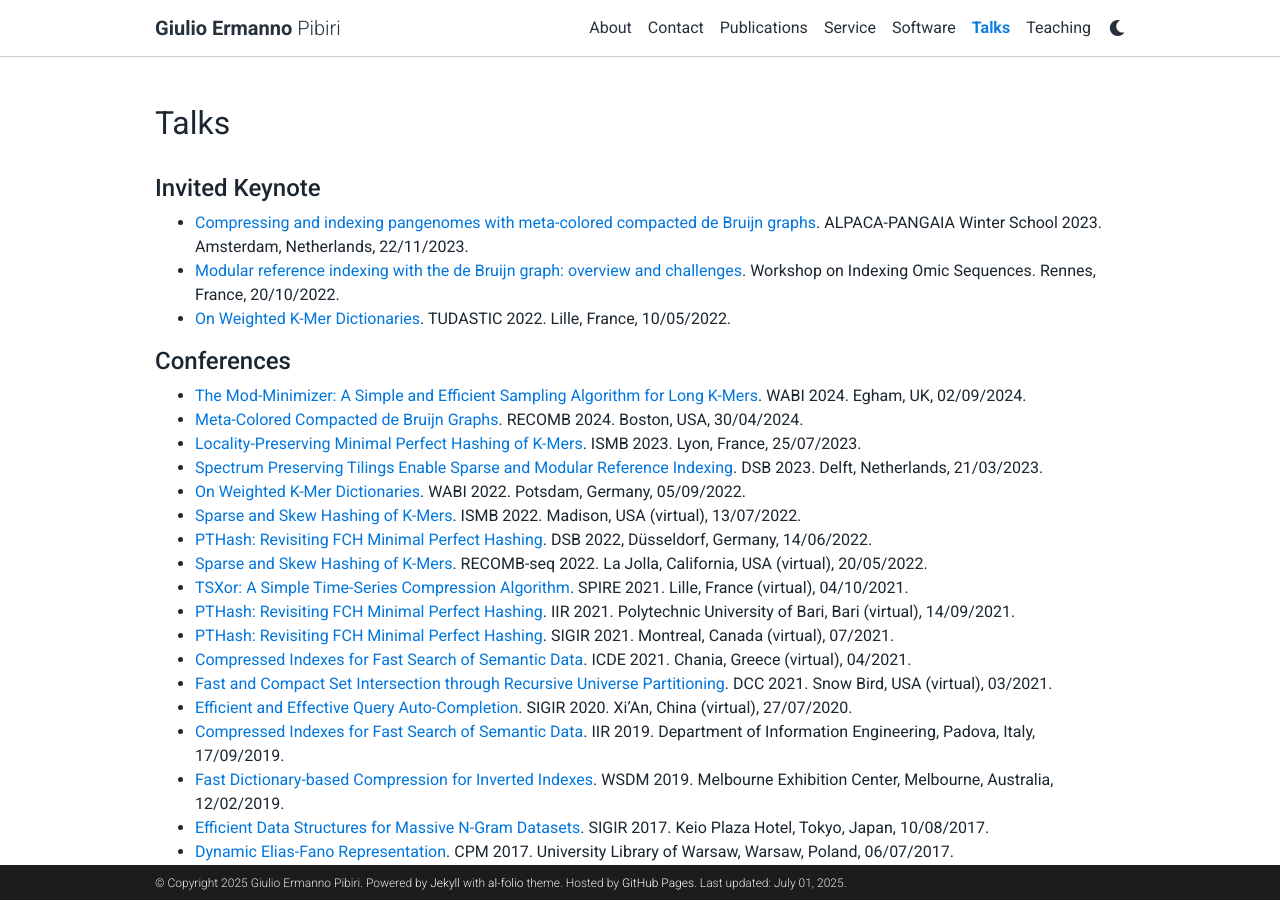
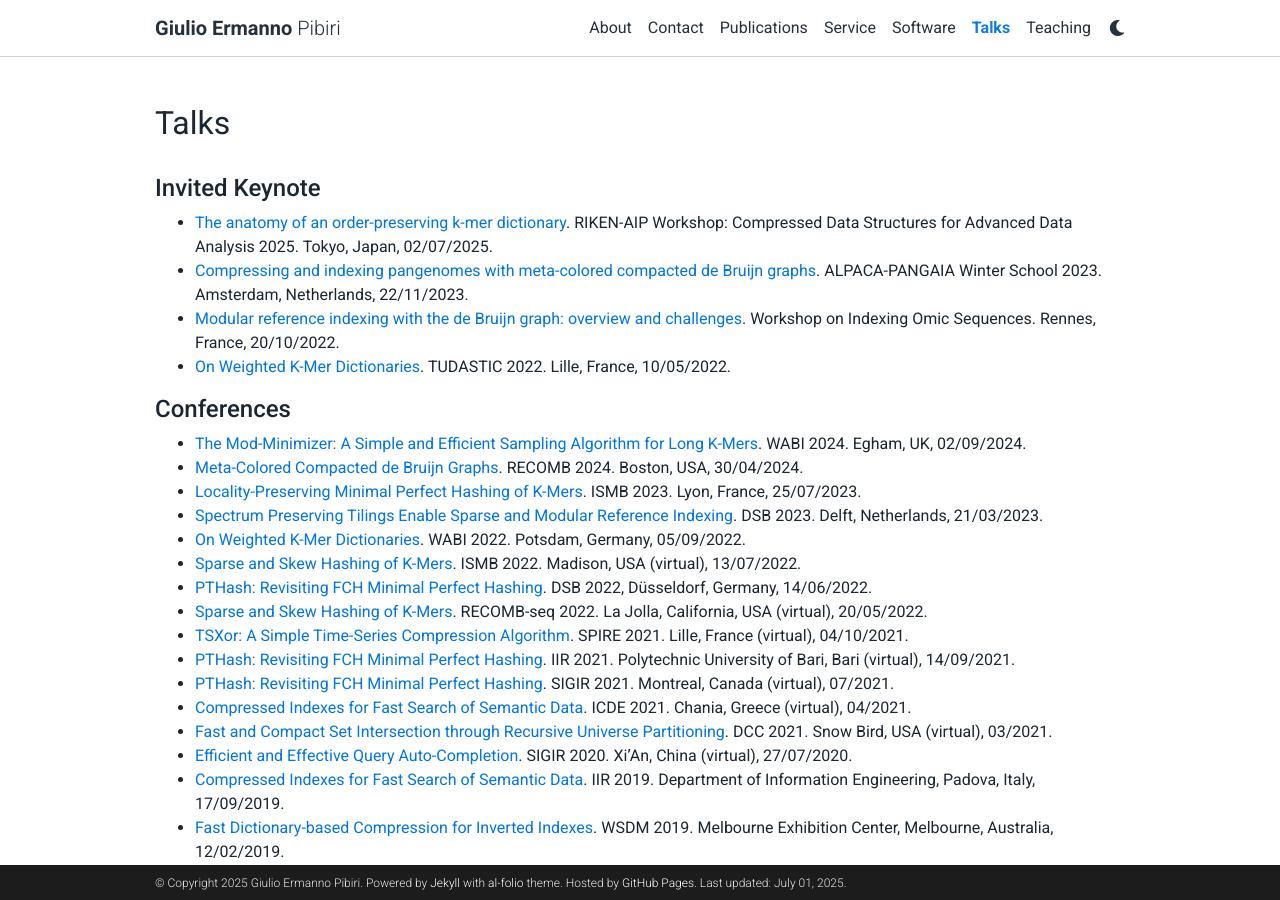
Before and after one commit to jermp/jermp.github.io, a Jekyll site: the page built from _pages/talks.md, in a window 1280 px wide and 900 px high. Built offline with Jekyll 4.4.1, drawn with Linux system fonts in a browser that asks for light colours; comment, search, counter and statistics services are not loaded; a style sheet for code colours, icons or effects is not loaded.

Commit message:
tutorial 2025

```diff
--- a/_pages/talks.md
+++ b/_pages/talks.md
@@ -8,6 +8,7 @@ nav: true
 
 #### **Invited Keynote**
 
+- [The anatomy of an order-preserving k-mer dictionary](assets/pdf/slides/CompressedAI-tutorial-2025.pdf){:target="\_blank"}. RIKEN-AIP Workshop: Compressed Data Structures for Advanced Data Analysis 2025. Tokyo, Japan, 02/07/2025.
 - [Compressing and indexing pangenomes with meta-colored compacted de Bruijn graphs](assets/pdf/slides/ALPACA-PANGAIA-2023.pdf){:target="\_blank"}. ALPACA-PANGAIA Winter School 2023. Amsterdam, Netherlands, 22/11/2023.
 - [Modular reference indexing with the de Bruijn graph: overview and challenges](assets/pdf/slides/ref-indexing-2022.pdf){:target="\_blank"}. Workshop on Indexing Omic Sequences. Rennes, France, 20/10/2022.
 - [On Weighted K-Mer Dictionaries](assets/pdf/slides/TUDASTIC2022.pdf){:target="\_blank"}. TUDASTIC 2022. Lille, France, 10/05/2022.
```
Also changed, not shown: 1 other file.
